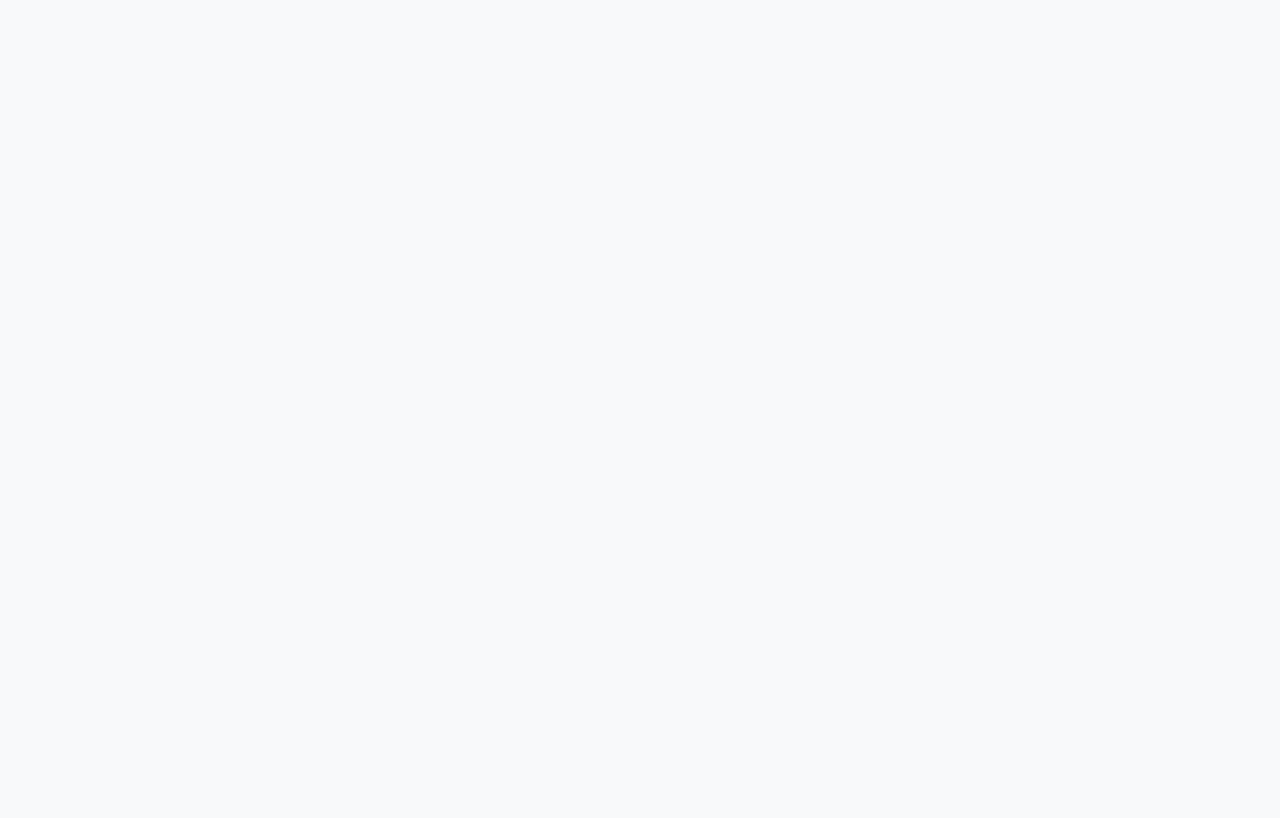
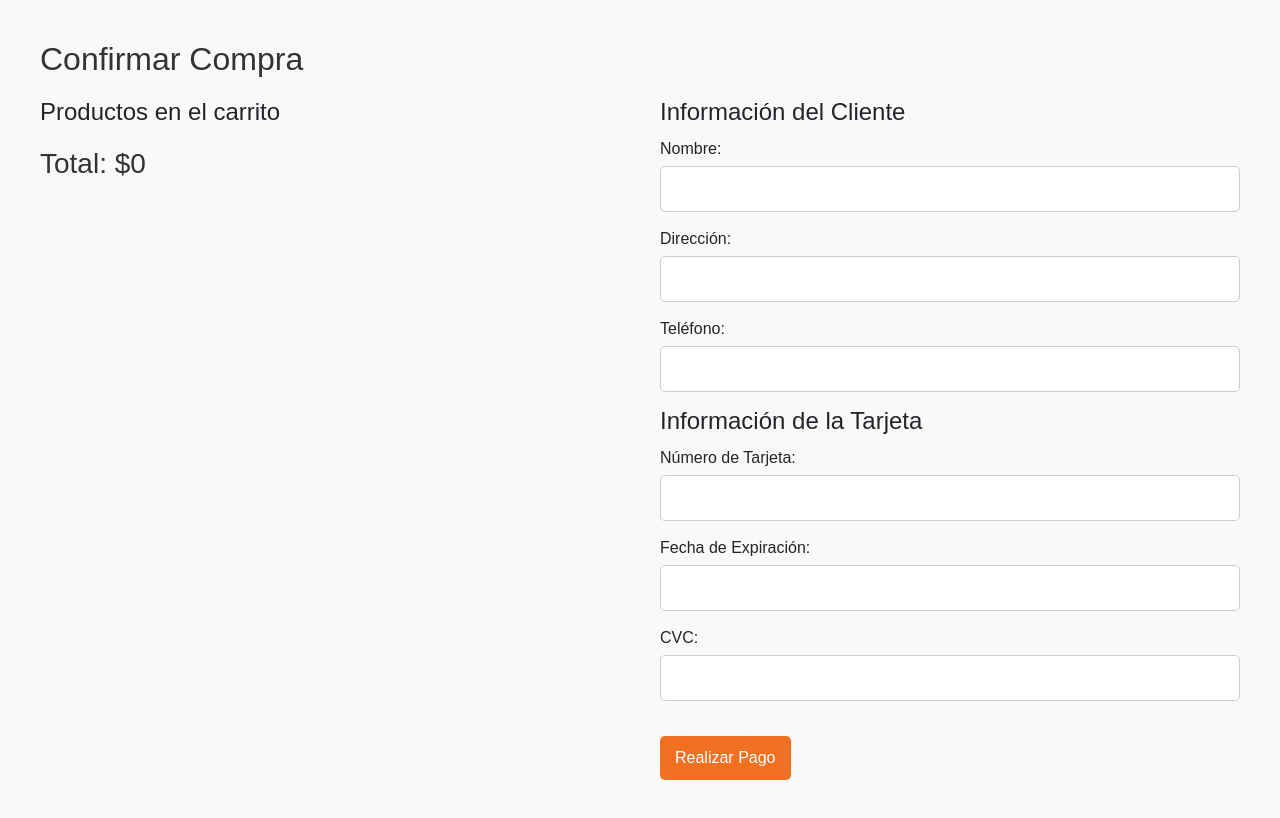
Before and after one commit to cagarc/biblioteca-app, a React (Create React App) app: page /checkoutPage in a window 1280 px wide. Before the commit this address had no page. Built offline with nearby package versions, Linux system fonts and the light colour scheme.

Commit message:
algo en el pago

```diff
--- a/src/App.jsx
+++ b/src/App.jsx
@@ -3,6 +3,7 @@ import React from "react";
 import Home from "./pages/Home/Home";
 import { BrowserRouter as Router, Route, Routes } from "react-router-dom";
 import { CartProvider } from "./context/CartContext";
+import CheckoutPage  from "./components/CheckoutPage/CheckoutPage"
 
 function App() {
   return (
@@ -12,7 +13,9 @@ function App() {
           {/* Ruta para la página principal */}
           <Route path="/" element={<Home />} />
           {/* Ruta dinámica para los detalles del libro */}
-         <Route path="/books/:isbn" element={<Home />}/>
+          <Route path="/books/:isbn" element={<Home />} />
+          {/* Ruta dinámica para los detalles del libro */}
+          <Route path="/checkoutPage" element={<CheckoutPage />} />
         </Routes>
       </Router>
     </CartProvider>
--- a/src/components/BookCard/BookDetailsPage.jsx
+++ b/src/components/BookCard/BookDetailsPage.jsx
@@ -16,7 +16,7 @@ const BookDetailsPage = () => {
   useEffect(() => {
     const timeoutId = setTimeout(() => {
       navigate("/"); // Redirigir al listado de libros después de 5 minutos (300000ms)
-    }, 300000); // 5 minutos de inactividad
+    }, 2000); // 5 minutos de inactividad
 
     // Limpiar el temporizador si el componente se desmonta o si el usuario interactúa
     return () => clearTimeout(timeoutId);
--- /dev/null
+++ b/src/components/CheckoutPage/CheckoutPage.jsx
@@ -0,0 +1,151 @@
+import React, {  useState } from "react";
+import { useNavigate } from "react-router-dom";
+import { useCart } from "../../context/CartContext"; // Asegúrate de tener el contexto de carrito
+import "./CheckoutPage.scss";
+
+const CheckoutPage = () => {
+  const { cart, clearCart } = useCart(); // Obtenemos los productos del carrito y la función para limpiar el carrito
+  const [formData, setFormData] = useState({
+    name: "",
+    address: "",
+    phone: "",
+    cardNumber: "",
+    cardExpiry: "",
+    cardCVC: "",
+  });
+
+  const [paymentSuccess, setPaymentSuccess] = useState(false);
+  const navigate = useNavigate();
+
+  const handleChange = (e) => {
+    const { name, value } = e.target;
+    setFormData({
+      ...formData,
+      [name]: value,
+    });
+  };
+
+  const handleSubmit = (e) => {
+    e.preventDefault();
+    if (formData.cardNumber && formData.cardExpiry && formData.cardCVC) {
+      setPaymentSuccess(true);
+      clearCart(); // Limpiamos el carrito después de la compra
+      setTimeout(() => navigate("/"), 3000); // Redirige a la página principal después de 3 segundos
+    } else {
+      alert("Por favor, completa todos los campos.");
+    }
+  };
+
+  const total = cart.reduce((acc, product) => acc + product.price, 0); // Calcula el total de la compra
+
+  if (paymentSuccess) {
+    return (
+      <div className="checkout checkout--success">
+        <h2 className="checkout__message">¡Pago exitoso!</h2>
+        <p className="checkout__redirect">Redirigiendo a la página principal...</p>
+      </div>
+    );
+  }
+
+  return (
+    <div className="checkout">
+      <h1 className="checkout__title">Confirmar Compra</h1>
+      <div className="checkout__container">
+        <div className="checkout__cart">
+          <h3 className="checkout__cart-title">Productos en el carrito</h3>
+          <ul className="checkout__cart-list">
+            {cart.map((product, index) => (
+              <li key={index} className="checkout__cart-item">
+                <span className="checkout__cart-name">{product.title}</span>
+                <span className="checkout__cart-price">${product.price}</span>
+              </li>
+            ))}
+          </ul>
+          <div className="checkout__total">
+            <h3>Total: ${total}</h3>
+          </div>
+        </div>
+
+        <div className="checkout__form">
+          <h3 className="checkout__form-title">Información del Cliente</h3>
+          <form onSubmit={handleSubmit} className="checkout__form-content">
+            <label className="checkout__form-label">
+              Nombre:
+              <input
+                type="text"
+                name="name"
+                value={formData.name}
+                onChange={handleChange}
+                required
+                className="checkout__form-input"
+              />
+            </label>
+            <label className="checkout__form-label">
+              Dirección:
+              <input
+                type="text"
+                name="address"
+                value={formData.address}
+                onChange={handleChange}
+                required
+                className="checkout__form-input"
+              />
+            </label>
+            <label className="checkout__form-label">
+              Teléfono:
+              <input
+                type="text"
+                name="phone"
+                value={formData.phone}
+                onChange={handleChange}
+                required
+                className="checkout__form-input"
+              />
+            </label>
+
+            <h3 className="checkout__form-subtitle">Información de la Tarjeta</h3>
+            <label className="checkout__form-label">
+              Número de Tarjeta:
+              <input
+                type="text"
+                name="cardNumber"
+                value={formData.cardNumber}
+                onChange={handleChange}
+                required
+                className="checkout__form-input"
+              />
+            </label>
+            <label className="checkout__form-label">
+              Fecha de Expiración:
+              <input
+                type="text"
+                name="cardExpiry"
+                value={formData.cardExpiry}
+                onChange={handleChange}
+                required
+                className="checkout__form-input"
+              />
+            </label>
+            <label className="checkout__form-label">
+              CVC:
+              <input
+                type="text"
+                name="cardCVC"
+                value={formData.cardCVC}
+                onChange={handleChange}
+                required
+                className="checkout__form-input"
+              />
+            </label>
+
+            <button type="submit" className="checkout__form-button">
+              Realizar Pago
+            </button>
+          </form>
+        </div>
+      </div>
+    </div>
+  );
+};
+
+export default CheckoutPage;
--- /dev/null
+++ b/src/components/CheckoutPage/CheckoutPage.scss
@@ -0,0 +1,102 @@
+.checkout {
+    padding: 40px;
+    background-color: #f9f9f9;
+
+    &__title {
+      font-size: 2rem;
+      margin-bottom: 20px;
+      color: #333;
+    }
+
+    &__container {
+      display: flex;
+      gap: 40px;
+    }
+
+    &__cart {
+      flex: 1;
+
+      &-title {
+        font-size: 1.5rem;
+        margin-bottom: 10px;
+      }
+
+      &-list {
+        list-style: none;
+        padding: 0;
+      }
+
+      &-item {
+        display: flex;
+        justify-content: space-between;
+        padding: 10px 0;
+        border-bottom: 1px solid #ccc;
+      }
+
+      &-name {
+        font-weight: bold;
+      }
+
+      &-price {
+        color: #f27021;
+      }
+    }
+
+    &__total {
+      margin-top: 20px;
+      font-size: 1.2rem;
+      color: #333;
+    }
+
+    &__form {
+      flex: 1;
+
+      &-title,
+      &-subtitle {
+        font-size: 1.5rem;
+        margin-bottom: 10px;
+      }
+
+      &-label {
+        display: block;
+        margin-bottom: 15px;
+
+        & > input {
+          display: block;
+          width: 100%;
+          padding: 10px;
+          margin-top: 5px;
+          border: 1px solid #ccc;
+          border-radius: 5px;
+        }
+      }
+
+      &-button {
+        background-color: #f27021;
+        color: white;
+        padding: 10px 15px;
+        border: none;
+        border-radius: 5px;
+        cursor: pointer;
+        margin-top: 20px;
+
+        &:hover {
+          background-color: #d8601b;
+        }
+      }
+    }
+
+    &--success {
+      text-align: center;
+
+      &__message {
+        font-size: 2rem;
+        color: #28a745;
+      }
+
+      &__redirect {
+        font-size: 1rem;
+        color: #555;
+      }
+    }
+  }
--- a/src/components/Header/Header.jsx
+++ b/src/components/Header/Header.jsx
@@ -2,6 +2,7 @@ import React, { useState } from "react";
 import PropTypes from "prop-types";
 import "./Header.scss";
 import { useCart } from "../../context/CartContext";
+import { Link } from "react-router-dom";
 
 const Header = ({ onSearch }) => {
   const [searchTerm, setSearchTerm] = useState("");
@@ -61,8 +62,8 @@ const Header = ({ onSearch }) => {
           <div className="col-lg-3">
             <a href="https://www.mrbooks.com/home.html" className="brand-wrap">
               <img
-                src="https://www.mrbooks.com/assets/template1/img/logo.png?12"
-                alt="MrBooks Logo"
+                src="assets/books/logo00.png"
+                alt="Relatos de papel"
                 className="d-block"
               />
             </a>
@@ -77,10 +78,10 @@ const Header = ({ onSearch }) => {
               <i className="fa fa-heart"></i>
               <span>0</span>
             </a>
-            <a href="https://www.mrbooks.com/mi_carrito.html" className="btn btn-light">
+            <Link to="/checkoutPage" className="btn btn-light">
               <i className="fa fa-shopping-cart"></i>
               <span>{cart.length}</span>
-            </a>
+            </Link>
           </div>
         </div>
 
--- a/src/context/CartContext.js
+++ b/src/context/CartContext.js
@@ -11,9 +11,14 @@ export const CartProvider = ({ children }) => {
   const addToCart = (book) => {
     setCart([...cart, book]);
   };
+console.log(cart);
 
+ // Función para limpiar el carrito
+ const clearCart = () => {
+  setCart([]);
+};
   return (
-    <CartContext.Provider value={{ cart, addToCart }}>
+    <CartContext.Provider value={{ cart, addToCart, clearCart }}>
       {children}
     </CartContext.Provider>
   );
```
Also changed, not shown: src/mock-data/books.json (+7 -7 lines). Lines whose indentation alone changed are shown as unchanged.
